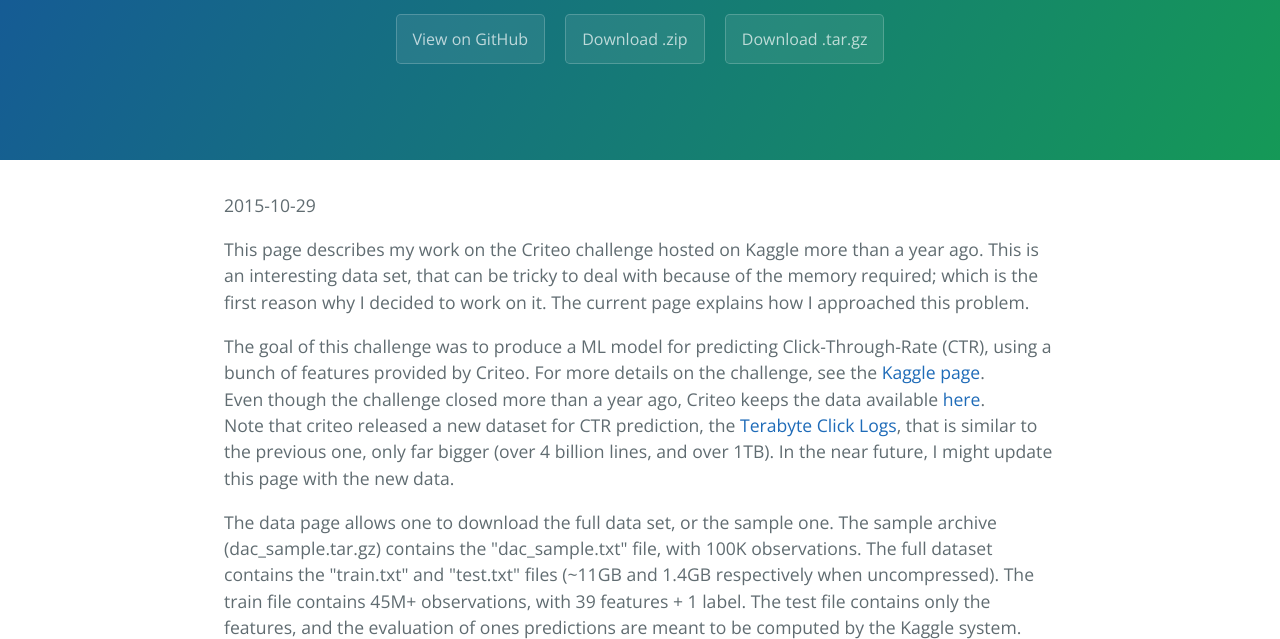
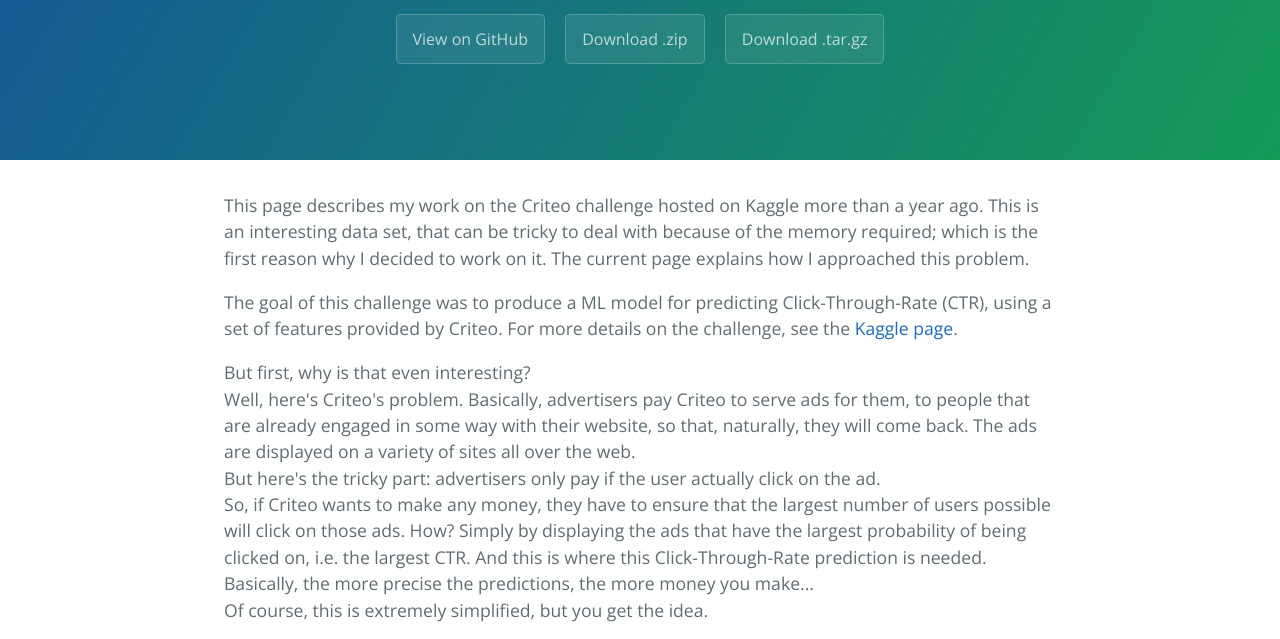
Before and after one commit to KPayet/CriteoKaggle, a plain HTML site: page index.html in a window 1280 px wide. Shown: the part 176-815 px from the top of the page. Drawn offline with nearby package versions, Linux system fonts and the light colour scheme.

Commit message:
added small description of why it's interesting to predict CTR

```diff
--- a/index.html
+++ b/index.html
@@ -20,11 +20,14 @@
 
     <section class="main-content">
 
-<p>2015-10-29</p>
-
 <p>This page describes my work on the Criteo challenge hosted on Kaggle more than a year ago. This is an interesting data set, that can be tricky to deal with because of the memory required; which is the first reason why I decided to work on it. The current page explains how I approached this problem.</p>
 
-<p>The goal of this challenge was to produce a ML model for predicting Click-Through-Rate (CTR), using a bunch of features provided by Criteo. For more details on the challenge, see the <a href="https://www.kaggle.com/c/criteo-display-ad-challenge">Kaggle page</a>. <br/>
+<p>The goal of this challenge was to produce a ML model for predicting Click-Through-Rate (CTR), using a set of features provided by Criteo. For more details on the challenge, see the <a href="https://www.kaggle.com/c/criteo-display-ad-challenge">Kaggle page</a>. <br/>
+	<p>But first, why is that even interesting? <br/> Well, here's Criteo's problem. Basically, advertisers pay Criteo to serve ads for them, to people that are already engaged in some way with their website, so that, naturally, they will come back. The ads are displayed on a variety of sites all over the web. <br/>
+		But here's the tricky part: advertisers only pay if the user actually click on the ad.<br/>
+
+		So, if Criteo wants to make any money, they have to ensure that the largest number of users possible will click on those ads. How? Simply by displaying the ads that have the largest probability of being clicked on, i.e. the largest CTR. And this is where this Click-Through-Rate prediction is needed. Basically, the more precise the predictions, the more money you make... <br/>Of course, this is extremely simplified, but you get the idea.
+	</p>
 Even though the challenge closed more than a year ago, Criteo keeps the data available <a href="http://labs.criteo.com/downloads/2014-kaggle-display-advertising-challenge-dataset/">here</a>. <br/>
 Note that criteo released a new dataset for CTR prediction, the <a href="http://labs.criteo.com/downloads/download-terabyte-click-logs/">Terabyte Click Logs</a>, that is similar to the previous one, only far bigger (over 4 billion lines, and over 1TB). In the near future, I might update this page with the new data.</p>
 
```
